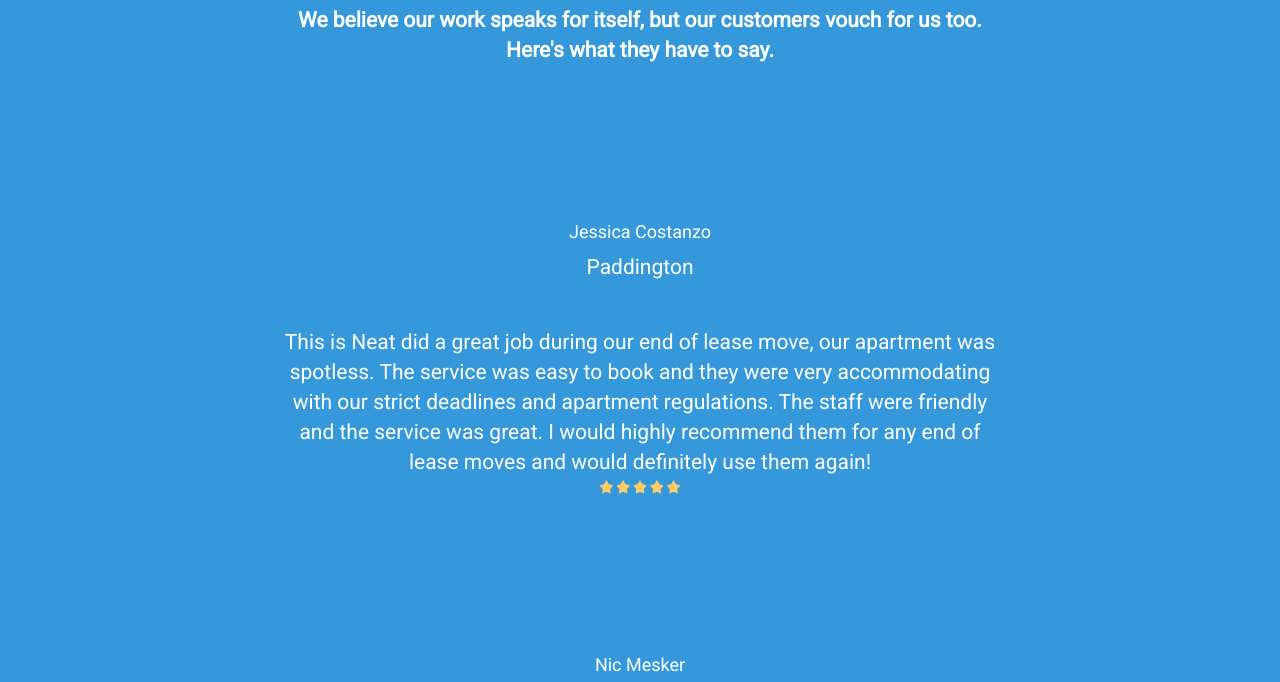
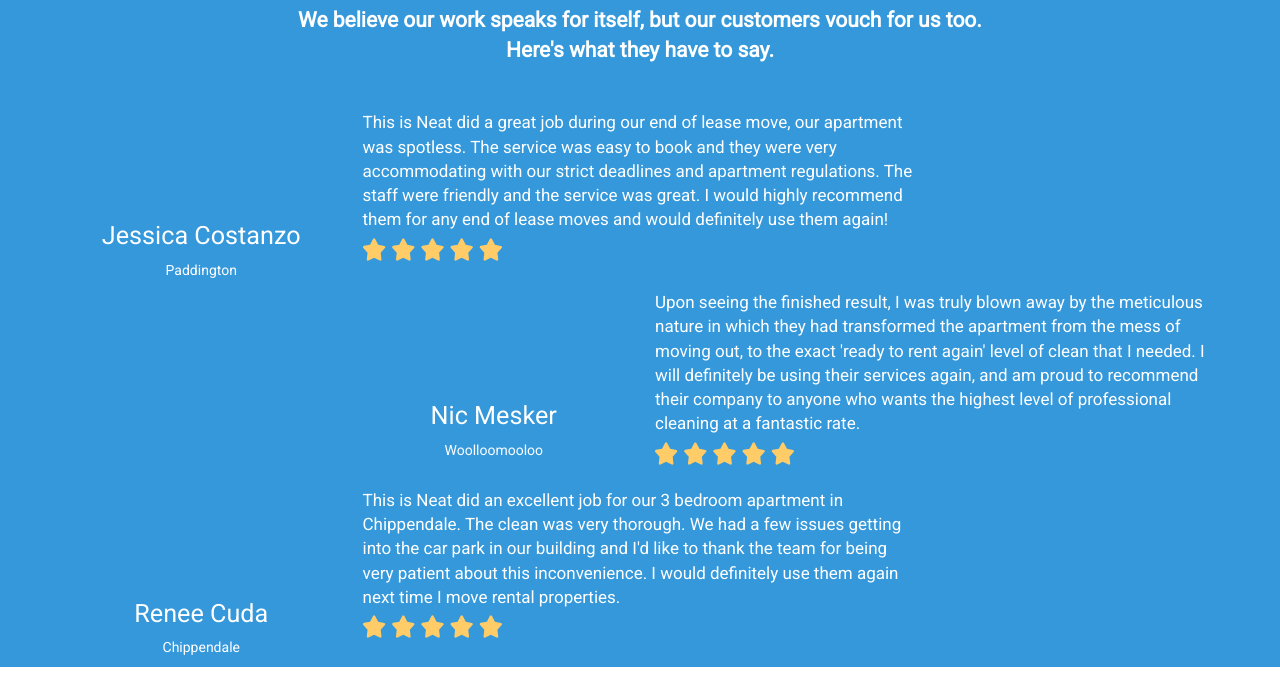
Before and after one commit to mgmp2/Maqueta-Bootstrap, a plain HTML site: page index.html in a window 1280 px wide. Shown: the part 94-776 px from the top of the page. Drawn offline with nearby package versions, Linux system fonts and the light colour scheme.

Commit message:
style for desktop

```diff
--- a/css/main.css
+++ b/css/main.css
@@ -11,7 +11,7 @@
     background-image: url('../assets/images/background/testimonials.jpg');
     background-repeat: no-repeat;
     display: block;
-    width: 102px;
+    width: 100px; /*change here*/
     height: 102px;
   }
   .test-jes {
@@ -48,15 +48,29 @@
   #quote h2  {
     font-size: 63px;
   }
-  #banner .container  p,
-  #info .container  p,
-  #promise .container  p,
-  #community .container  p,
-  #checklist .container  p ,
-  #quote .container  p {
+  #banner .container > p,
+  #info .container > p,
+  #promise .container > p,
+  #community .container > p,
+  #checklist .container > p ,
+  #quote .container > p {
     padding: 0 10em;
     font-size: 21px;
     padding-bottom: 35px;
   }
-
+  /*COMMUNITY*/
+  #community .row  [class*="col-sm-6"] > p {
+    padding: 0;
+    font-size: 17px;
+    text-align: left;
+  }
+  #community h4 {
+    font-size: 1.8em;
+  }
+  .icon--rating-5 {
+    margin: 0;
+    background-size: 25%;
+    height: 42px;
+    width: 100%;
+  }
 }
--- a/index.html
+++ b/index.html
@@ -33,37 +33,41 @@
       <h2 class="text-center"><strong>Our Community</strong></h2>
       <p class="text-center"><strong>We believe our work speaks for itself, but our customers vouch for us too. Here's what they have to say.</strong></p>
       <div class="row">
-        <div class="col-xs-12 text-center">
+        <div class="col-xs-12 col-sm-3 text-center">
           <span class="test-jes circle"></span>
           <h4>Jessica Costanzo</h4>
-          <p>Paddington</p>
+          <p >Paddington</p>
         </div>
-        <div class="col-xs-12 text-center">
+        <div class="col-xs-12 col-sm-6  text-center">
           <p>This is Neat did a great job during our end of lease move, our apartment was spotless. The service was easy to book and they were very accommodating with our strict deadlines and apartment regulations. The staff were friendly and the service was great. I would highly recommend them for any end of lease moves and would definitely use them again!
           <i class="icon--rating-5"></i></p>
         </div>
+        <div class="col-sm-3"></div>
       </div>
       <div class="row">
-        <div class="col-xs-12 text-center">
+        <div class="col-sm-3"></div>
+        <div class="col-xs-12 col-sm-3 text-center">
           <span class="test-nic circle"></span>
           <h4>Nic Mesker</h4>
-          <p>Woolloomooloo</p>
+          <p >Woolloomooloo</p>
         </div>
-        <div class="col-xs-12 text-center">
+        <div class="col-xs-12 col-sm-6 text-center">
           <p>Upon seeing the finished result, I was truly blown away by the meticulous nature in which they had transformed the apartment from the mess of moving out, to the exact 'ready to rent again' level of clean that I needed. I will definitely be using their services again, and am proud to recommend their company to anyone who wants the highest level of professional cleaning at a fantastic rate.
           <i class="icon--rating-5"></i></p>
         </div>
       </div>
       <div class="row">
-        <div class="col-xs-12 text-center">
-          <span class="test-jes circle"></span>
+        <div class="col-xs-12 col-sm-3 text-center">
+          <span class="test-ren circle"></span>
           <h4>Renee Cuda</h4>
-          <p>Chippendale</p>
+          <p >Chippendale</p>
         </div>
-        <div class="col-xs-12 text-center">
+        <div class="col-xs-12 col-sm-6 text-center">
           <p>This is Neat did an excellent job for our 3 bedroom apartment in Chippendale. The clean was very thorough. We had a few issues getting into the car park in our building and I'd like to thank the team for being very patient about this inconvenience. I would definitely use them again next time I move rental properties.
           <i class="icon--rating-5"></i></p>
         </div>
+        <div class="col-sm-3"></div>
+
       </div>
     </div>
   </section>
```
